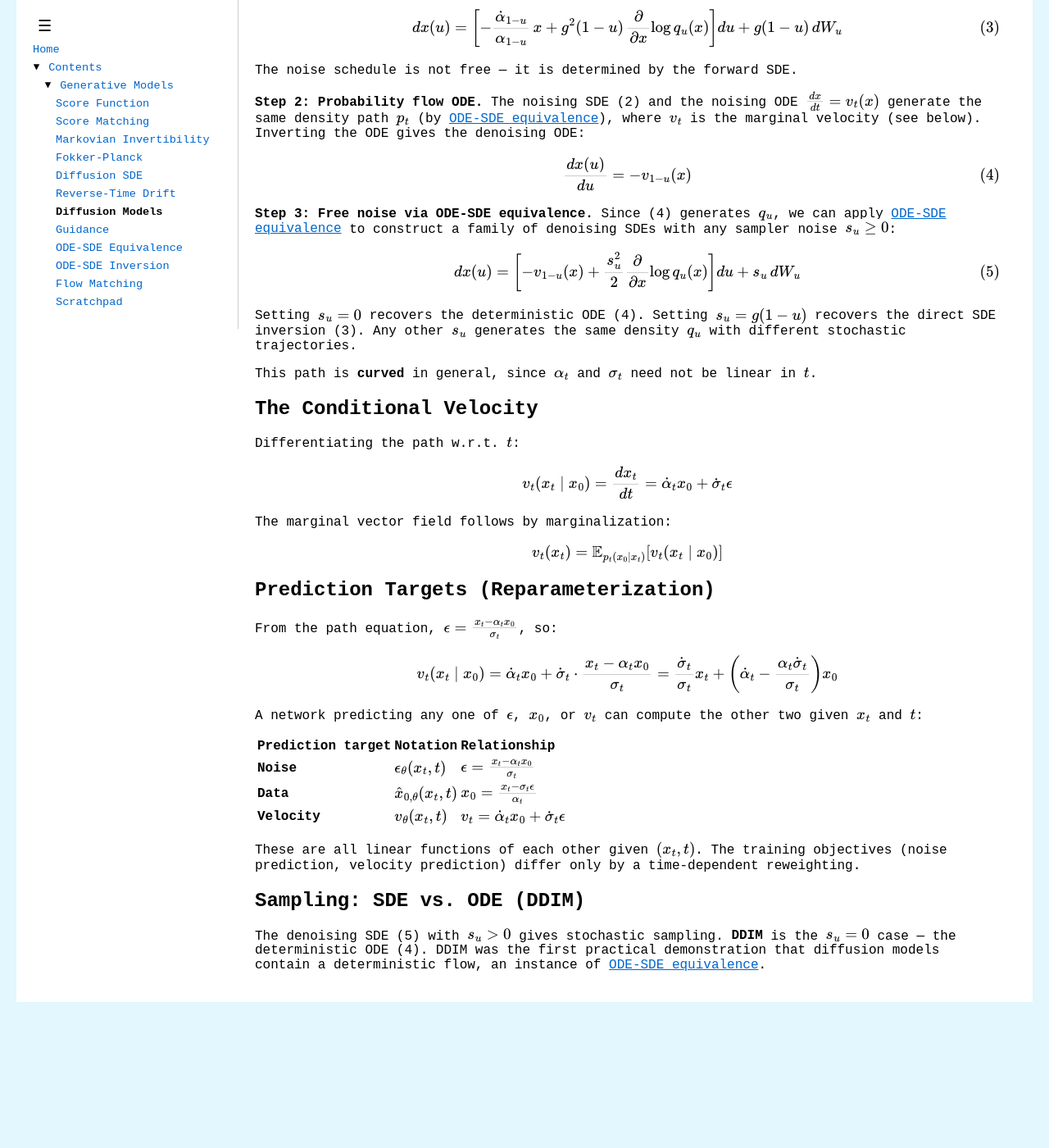
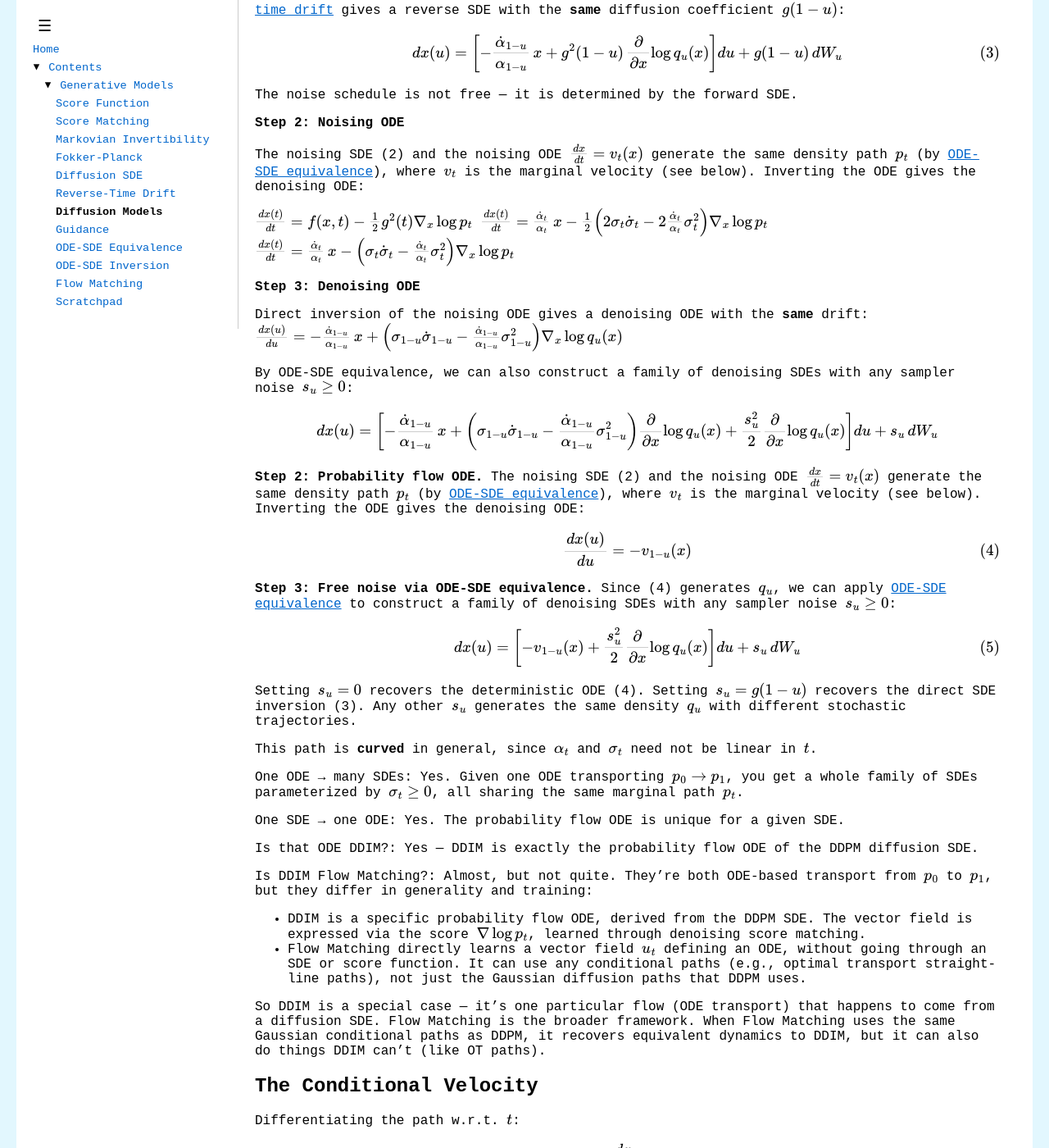
Before and after one commit to scer80/scer80.github.io, a Jekyll site: the page built from contents/generative_models/diffusion_models.md, in a window 1280 px wide and 1400 px high, scrolled down 810 px. Shown: the whole window at 82% size. Built offline with Jekyll 4.4.1, drawn with Linux system fonts in a browser that asks for light colours; some web fonts are replaced; our own code applies the rules of GitHub Pages for plain Markdown files; before the commit the page ends 2052 px from its top, so only the background shows below that; some of the changed text lies outside the part shown.

Commit message:
decide reorganization is needed, but DDIM is one case of flow matching

```diff
--- a/contents/generative_models/diffusion_models.md
+++ b/contents/generative_models/diffusion_models.md
@@ -22,17 +22,34 @@ $$\dot{m}_t = f(t)\,m_t, \qquad \dot{v}_t = 2f(t)\,v_t + g^2(t)$$
 
 **Matching the variance** ($v_t = \sigma_t^2$, $v_0 = 0$): $2\sigma_t\dot{\sigma}_t = 2\frac{\dot{\alpha}_t}{\alpha_t}\sigma_t^2 + g^2(t)$, giving $g^2(t) = 2\sigma_t\dot{\sigma}_t - 2\frac{\dot{\alpha}_t}{\alpha_t}\sigma_t^2$.
 
-The noising SDE is therefore:
+The **noising SDE** is therefore:
 
-$$dx = \frac{\dot{\alpha}_t}{\alpha_t}\,x\,dt + \sqrt{2\sigma_t\dot{\sigma}_t - 2\frac{\dot{\alpha}_t}{\alpha_t}\sigma_t^2}\;dW_t \tag{2}$$
+$$dx = \underbrace{\frac{\dot{\alpha}_t}{\alpha_t}\,x}_{f(x,t)}\,dt + \underbrace{\sqrt{2\sigma_t\dot{\sigma}_t - 2\frac{\dot{\alpha}_t}{\alpha_t}\sigma_t^2}}_{g(t)}\,dW_t \tag{2}$$
 
 **Denoising** (reverse process) goes from noise ($t=1$) back to data ($t=0$). Define reverse time $u = 1 - t$ running from 0 to 1, and reverse density $q_u(x) = p_{1-u}(x)$, consistent with [Diffusion inversion](diffusion_inversion.md) (with $T = 1$).
 
-**Step 1: Direct SDE inversion.** Inverting the noising SDE (2) using the [reverse-time drift](diffusion_inversion.md) gives a reverse SDE with the **same** diffusion coefficient $g(1-u)$:
+**Step 1: Denoising SDE by Direct Inversion.** Inverting the noising SDE (2) using the [reverse-time drift](diffusion_inversion.md) gives a reverse SDE with the **same** diffusion coefficient $g(1-u)$:
 
 $$dx(u) = \left[-\frac{\dot{\alpha}_{1-u}}{\alpha_{1-u}}\,x + g^2(1-u)\, \frac{\partial}{\partial x}\log q_u(x)\right] du + g(1-u)\, dW_u \tag{3}$$
 
 The noise schedule is not free — it is determined by the forward SDE.
+
+**Step 2: Noising ODE**
+
+The noising SDE (2) and the noising ODE $\frac{dx}{dt} = v_t(x)$ generate the same density path $p_t$ (by [ODE-SDE equivalence](ode_sde_equivalence.md)), where $v_t$ is the marginal velocity (see below). Inverting the ODE gives the denoising ODE:
+
+$$\frac{dx(t)}{dt} = f(x,t) - \frac{1}{2}g^2(t) \nabla_x \log p_t$$
+$$\frac{dx(t)}{dt} = \frac{\dot{\alpha}_t}{\alpha_t}\,x - \frac{1}{2}\left(2\sigma_t\dot{\sigma}_t - 2\frac{\dot{\alpha}_t}{\alpha_t}\sigma_t^2\right) \nabla_x \log p_t$$
+$$\frac{dx(t)}{dt} = \frac{\dot{\alpha}_t}{\alpha_t}\,x - \left(\sigma_t\dot{\sigma}_t - \frac{\dot{\alpha}_t}{\alpha_t}\sigma_t^2\right) \nabla_x \log p_t \tag{4}$$
+
+**Step 3: Denoising ODE**
+
+Direct inversion of the noising ODE gives a denoising ODE with the **same** drift:
+$$\frac{dx(u)}{du} = -\frac{\dot{\alpha}_{1-u}}{\alpha_{1-u}}\,x + \left(\sigma_{1-u}\dot{\sigma}_{1-u} - \frac{\dot{\alpha}_{1-u}}{\alpha_{1-u}}\sigma_{1-u}^2\right) \nabla_x \log q_u(x) \tag{5}$$
+
+By ODE-SDE equivalence, we can also construct a family of denoising SDEs with any sampler noise $s_u \geq 0$:
+
+$$dx(u) = \left[-\frac{\dot{\alpha}_{1-u}}{\alpha_{1-u}}\,x + \left(\sigma_{1-u}\dot{\sigma}_{1-u} - \frac{\dot{\alpha}_{1-u}}{\alpha_{1-u}}\sigma_{1-u}^2\right) \frac{\partial}{\partial x}\log q_u(x) + \frac{s_u^2}{2} \frac{\partial}{\partial x}\log q_u(x)\right] du + s_u\, dW_u$$
 
 **Step 2: Probability flow ODE.** The noising SDE (2) and the noising ODE $\frac{dx}{dt} = v_t(x)$ generate the same density path $p_t$ (by [ODE-SDE equivalence](ode_sde_equivalence.md)), where $v_t$ is the marginal velocity (see below). Inverting the ODE gives the denoising ODE:
 
@@ -46,6 +63,21 @@ Setting $s_u = 0$ recovers the deterministic ODE (4). Setting $s_u = g(1-u)$ rec
 
 This path is **curved** in general, since $\alpha_t$ and $\sigma_t$ need not be linear in $t$.
 
+
+One ODE → many SDEs: Yes. Given one ODE transporting $p_0 \to p_1$, you get a whole family of SDEs parameterized by $\sigma_t \geq 0$, all sharing the same marginal path $p_t$.
+
+  One SDE → one ODE: Yes. The probability flow ODE is unique for a given SDE.
+
+  Is that ODE DDIM?: Yes — DDIM is exactly the probability flow ODE of the DDPM diffusion SDE.
+
+  Is DDIM Flow Matching?: Almost, but not quite. They're both ODE-based transport from $p_0$ to $p_1$, but they differ in generality and training:
+
+  - DDIM is a specific probability flow ODE, derived from the DDPM SDE. The vector field is expressed via the score $\nabla \log p_t$, learned through denoising score matching.
+  - Flow Matching directly learns a vector field $u_t$ defining an ODE, without going through an SDE or score function. It can use any conditional paths (e.g., optimal transport
+  straight-line paths), not just the Gaussian diffusion paths that DDPM uses.
+
+  So DDIM is a special case — it's one particular flow (ODE transport) that happens to come from a diffusion SDE. Flow Matching is the broader framework. When Flow Matching uses the same
+  Gaussian conditional paths as DDPM, it recovers equivalent dynamics to DDIM, but it can also do things DDIM can't (like OT paths).
 
 ## The Conditional Velocity
 
```
Also changed, not shown: contents/generative_models/ode_sde_inversion.md (+7 -7 lines).
